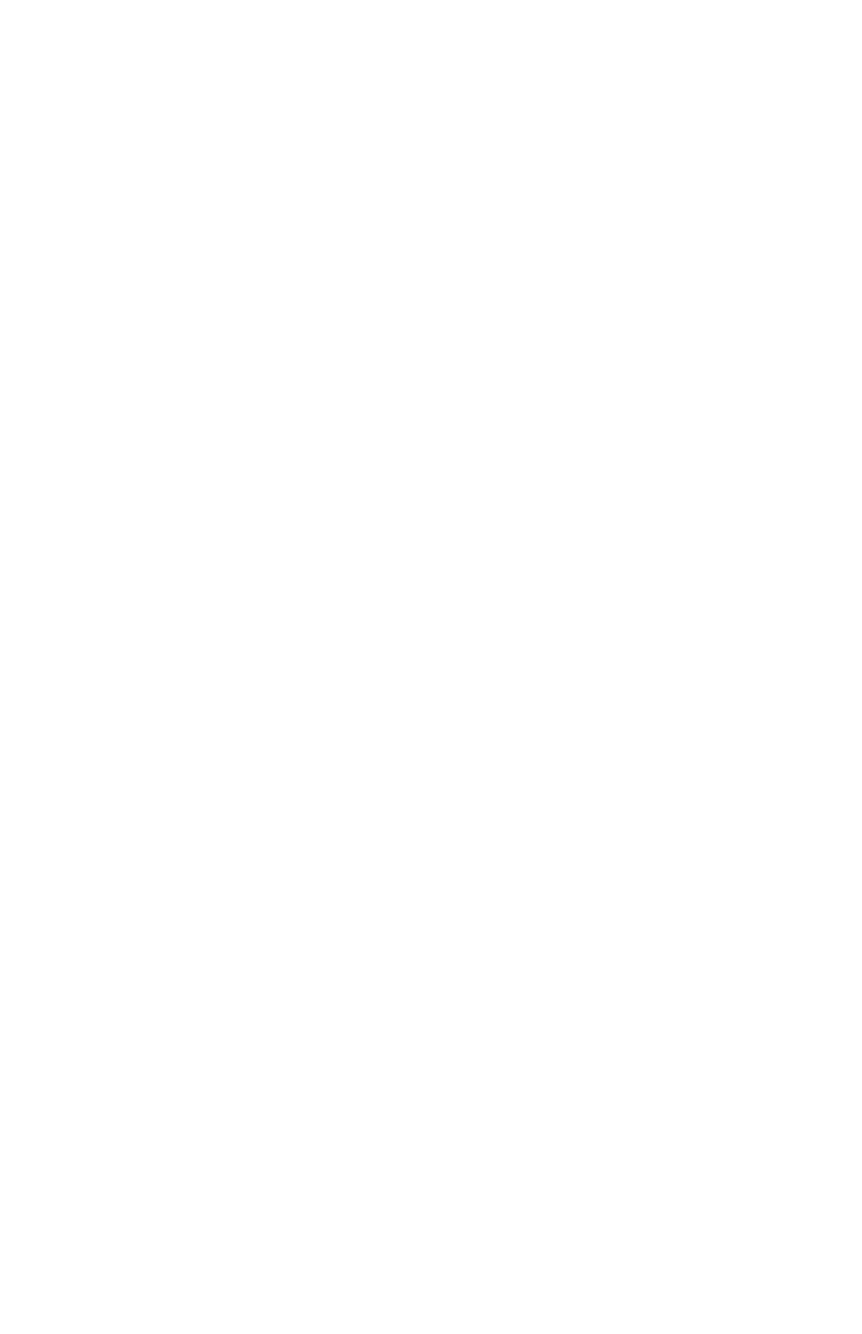
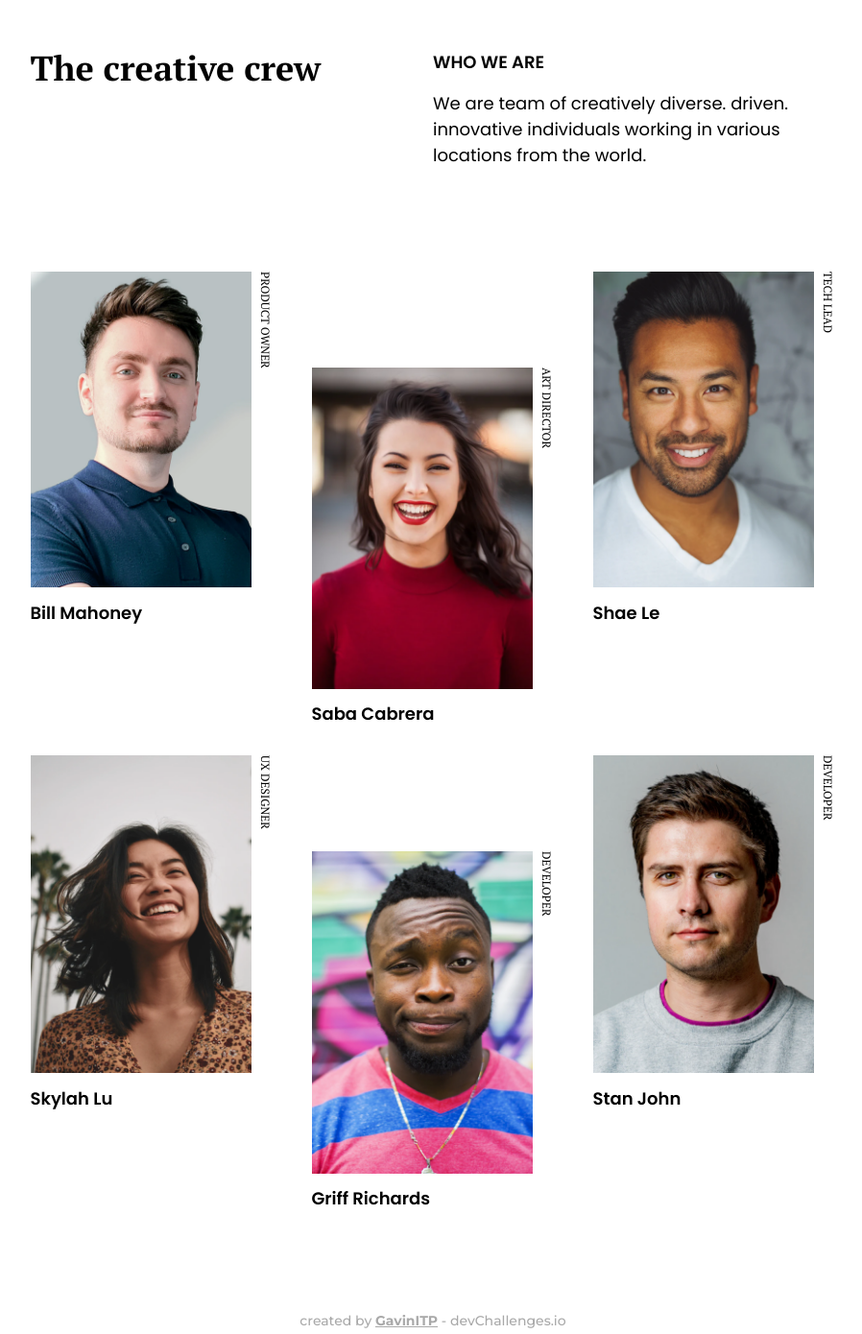
Before and after one commit to GavinITP/My-team-page, a plain HTML site: page index.html in a window 1280 px wide. Shown: the whole page at 96% size, without its empty margins (189-1087 px from the left). Before the commit the page ends 800 px from the top, so only its background shows below. Drawn offline with Linux system fonts and the light colour scheme.

Commit message:
Put all components together.

```diff
--- a/css/styles.css
+++ b/css/styles.css
@@ -34,7 +34,7 @@ p {
   font-weight: 400;
 }
 
-@media screen and (min-width: 1024px) {
+@media screen and (min-width: 768px) {
   h3,
   p {
     font-size: 1.8rem;
@@ -44,16 +44,18 @@ p {
 /* Article */
 .article {
   display: grid;
-  margin-top: 5vh;
+  margin-top: 2rem;
+  margin-bottom: 4rem;
 }
 
 .article__description {
   width: 35ch;
 }
 
-@media screen and (min-width: 1024px) {
+@media screen and (min-width: 768px) {
   .article {
     grid-template-columns: 1fr 1fr;
+    margin-bottom: 9rem;
   }
 }
 
@@ -81,9 +83,9 @@ p {
   width: 100%;
 }
 
-@media screen and (min-width: 1024px) {
+@media screen and (min-width: 768px) {
   .profile__picture {
-    max-width: 240px;
+    max-width: 230px;
   }
 
   .profile__job {
@@ -92,21 +94,22 @@ p {
 }
 
 /* Team Board */
-/* TODO:check grid column again */
 .team__board {
   display: grid;
-  grid-template-columns: repeat(2, 200px);
+  grid-template-columns: repeat(2, 1fr);
   gap: 6.4rem 4rem;
+  margin-bottom: 8rem;
 }
 
 .profile:nth-of-type(2n) {
   transform: translate(0, 4rem);
 }
 
-@media screen and (min-width: 1024px) {
+@media screen and (min-width: 768px) {
   .team__board {
-    grid-template-columns: repeat(3, 300px);
+    grid-template-columns: repeat(3, 1fr);
     gap: 13rem 4rem;
+    margin-bottom: 17rem;
   }
 
   .profile:nth-of-type(2n) {
@@ -125,10 +128,23 @@ p {
   font-weight: 500;
   text-align: center;
   color: #a9a9a9;
+  margin-bottom: 2rem;
 }
 
 .website-owner a {
   color: #a9a9a9;
   font-weight: 700;
-  margin-bottom: 3rem;
 }
+
+@media screen and (min-width: 768px) {
+  .website-owner {
+    margin-bottom: 2rem;
+  }
+}
+
+/* Page container */
+.container {
+  max-width: max-content;
+  margin: 0 auto;
+  padding: 2rem;
+}
--- a/index.html
+++ b/index.html
@@ -14,5 +14,66 @@
     <link rel="stylesheet" href="css/styles.css" />
     <title>Document</title>
   </head>
-  <body></body>
+  <body>
+    <div class="container">
+      <article class="article">
+        <h1>The creative crew</h1>
+        <div>
+          <h2>Who we are</h2>
+          <p class="article__description">
+            We are team of creatively diverse. driven. innovative individuals working
+            in various locations from the world.
+          </p>
+        </div>
+      </article>
+      <div class="team__board">
+        <div class="profile">
+          <header>
+            <img class="profile__picture" src="images/photo1.png" alt="" />
+            <h3 class="profile__name">Bill Mahoney</h3>
+          </header>
+          <p class="profile__job">Product owner</p>
+        </div>
+        <div class="profile">
+          <header>
+            <img class="profile__picture" src="images/photo2.png" alt="" />
+            <h3 class="profile__name">Saba Cabrera</h3>
+          </header>
+          <p class="profile__job">Art director</p>
+        </div>
+        <div class="profile">
+          <header>
+            <img class="profile__picture" src="images/photo3.png" alt="" />
+            <h3 class="profile__name">Shae Le</h3>
+          </header>
+          <p class="profile__job">Tech Lead</p>
+        </div>
+        <div class="profile">
+          <header>
+            <img class="profile__picture" src="images/photo4.png" alt="" />
+            <h3 class="profile__name">Skylah Lu</h3>
+          </header>
+          <p class="profile__job">UX Designer</p>
+        </div>
+        <div class="profile">
+          <header>
+            <img class="profile__picture" src="images/photo5.png" alt="" />
+            <h3 class="profile__name">Griff Richards</h3>
+          </header>
+          <p class="profile__job">Developer</p>
+        </div>
+        <div class="profile">
+          <header>
+            <img class="profile__picture" src="images/photo6.png" alt="" />
+            <h3 class="profile__name">Stan John</h3>
+          </header>
+          <p class="profile__job">Developer</p>
+        </div>
+      </div>
+    </div>
+    <p class="website-owner">
+      created by <a href="https://github.com/GavinITP">GavinITP</a> -
+      devChallenges.io
+    </p>
+  </body>
 </html>
```
